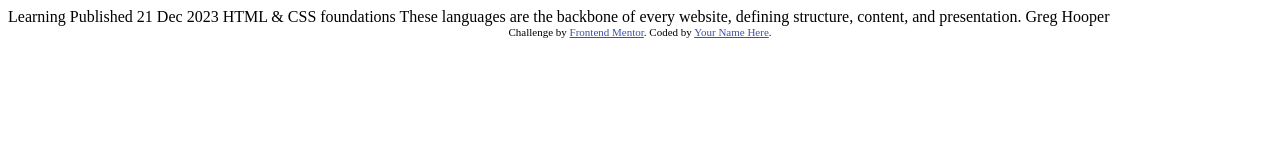
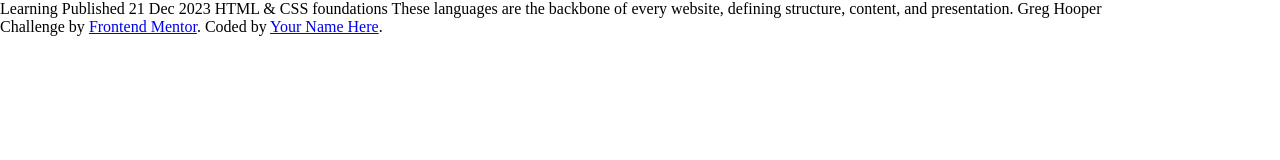
Before and after one commit to cesarconte/blog-preview-card, a plain HTML site: page index.html in a window 1280 px wide. Drawn offline with Linux system fonts and the light colour scheme.

Commit message:
Refactor HTML structure and add CSS variables for styling

```diff
--- a/index.html
+++ b/index.html
@@ -1,34 +1,35 @@
 <!DOCTYPE html>
 <html lang="en">
   <head>
-  <meta charset="UTF-8">
-  <meta name="viewport" content="width=device-width, initial-scale=1.0"> <!-- displays site properly based on user's device -->
+    <meta charset="UTF-8" />
+    <meta
+      name="viewport"
+      content="width=device-width, initial-scale=1.0" />
+    <!-- displays site properly based on user's device -->
 
-  <link rel="icon" type="image/png" sizes="32x32" href="./assets/images/favicon-32x32.png">
+    <link
+      rel="icon"
+      type="image/png"
+      sizes="32x32"
+      href="./assets/images/favicon-32x32.png" />
+    <link
+      rel="stylesheet"
+      href="./style.css" />
 
     <title>Frontend Mentor | Blog preview card</title>
-
-  <!-- Feel free to remove these styles or customise in your own stylesheet 👍 -->
-  <style>
-    .attribution { font-size: 11px; text-align: center; }
-    .attribution a { color: hsl(228, 45%, 44%); }
-  </style>
   </head>
   <body>
-
-  Learning
-
-  Published 21 Dec 2023
-
-  HTML & CSS foundations
-
-  These languages are the backbone of every website, defining structure, content, and presentation.
-
-  Greg Hooper
+    Learning Published 21 Dec 2023 HTML & CSS foundations These languages are
+    the backbone of every website, defining structure, content, and
+    presentation. Greg Hooper
 
     <div class="attribution">
-    Challenge by <a href="https://www.frontendmentor.io?ref=challenge" target="_blank">Frontend Mentor</a>.
-    Coded by <a href="#">Your Name Here</a>.
+      Challenge by
+      <a
+        href="https://www.frontendmentor.io?ref=challenge"
+        target="_blank"
+        >Frontend Mentor</a
+      >. Coded by <a href="#">Your Name Here</a>.
     </div>
   </body>
 </html>
--- a/style.css
+++ b/style.css
@@ -0,0 +1,50 @@
+/* Variables */
+:root {
+  /* Define color palette first */
+  --yellow: hsl(47, 88%, 63%);
+  --gray-950: hsl(0, 0%, 7%);
+  --gray-500: hsl(0, 0%, 42%);
+  --white: hsl(0, 0%, 100%);
+  --blue-500: hsl(228, 45%, 44%);
+
+  /* Then define semantic usage */
+  --text-primary: var(--gray-950);
+  --text-secondary: var(--gray-500);
+  --background: var(--yellow);
+  --card-background: var(--white);
+  --link-color: var(--blue-500);
+  --shadow-color: hsla(0, 0%, 0%, 1);
+
+  /* Shadow presets */
+  --shadow: 0px 25px 25px 0px var(--shadow-color);
+
+  /* Typograpy presets */
+  --font-family: 'Outfit', sans-serif;
+  --text-preset-1: 700 22px/120% var(--font-family);
+  --text-preset-2: 400 15px/140% var(--font-family);
+  --text-preset-3: 400 11px/normal var(--font-family);
+  --letter-spacing-tight: 0px;
+  --letter-spacing-wide: 0.2px;
+
+  /* Spacing scale */
+  --spacing-500: 40px;
+  --spacing-300: 24px;
+  --spacing-200: 16px;
+
+  /* Border radius scale */
+  --border-radius-500: 20px;
+  --border-radius-300: 10px;
+}
+
+/* Reset */
+*,
+*::before,
+*::after {
+  margin: 0;
+  padding: 0;
+  box-sizing: border-box;
+}
+
+* {
+  -webkit-font-smoothing: antialiased;
+}
```
Lines whose indentation alone changed are shown as unchanged.
